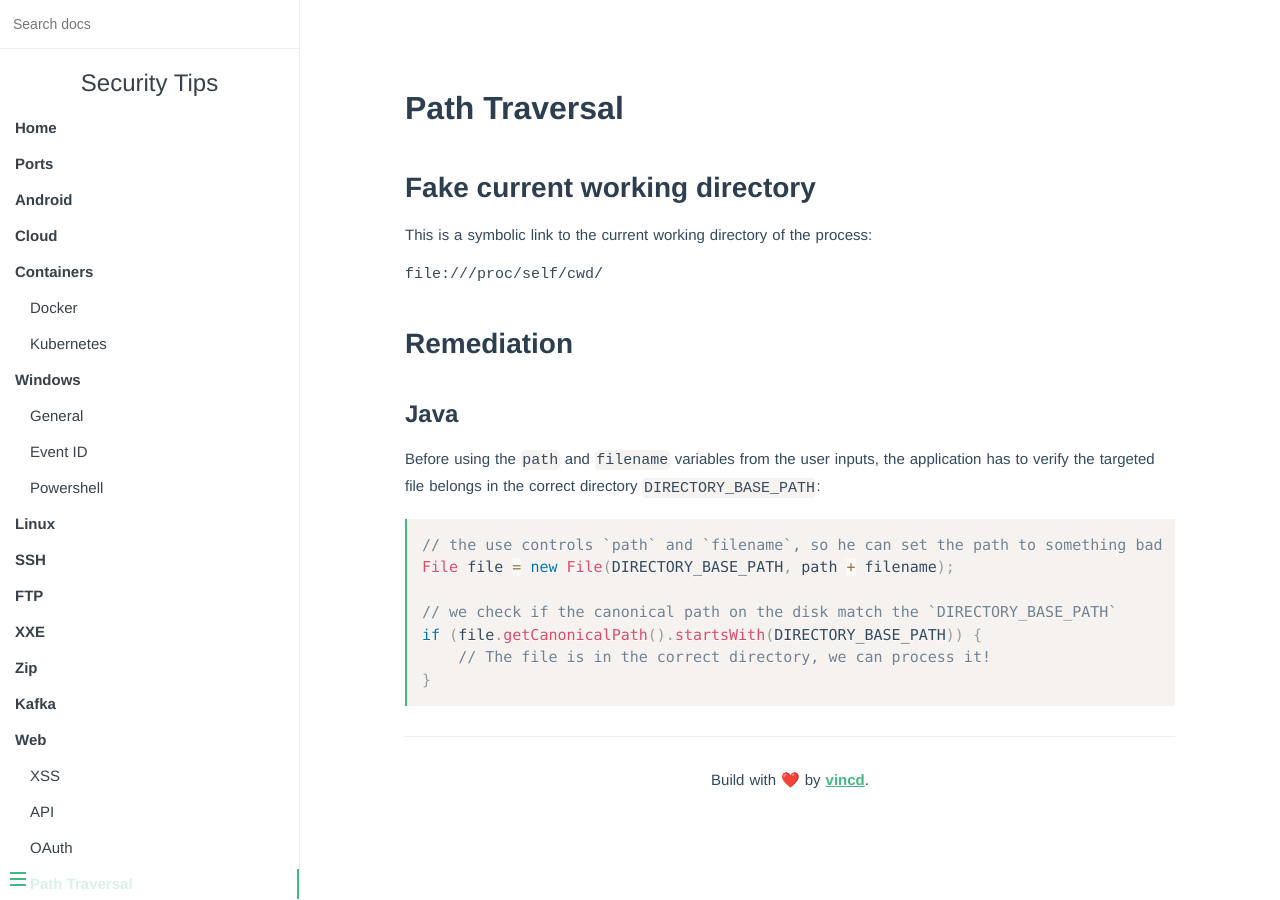
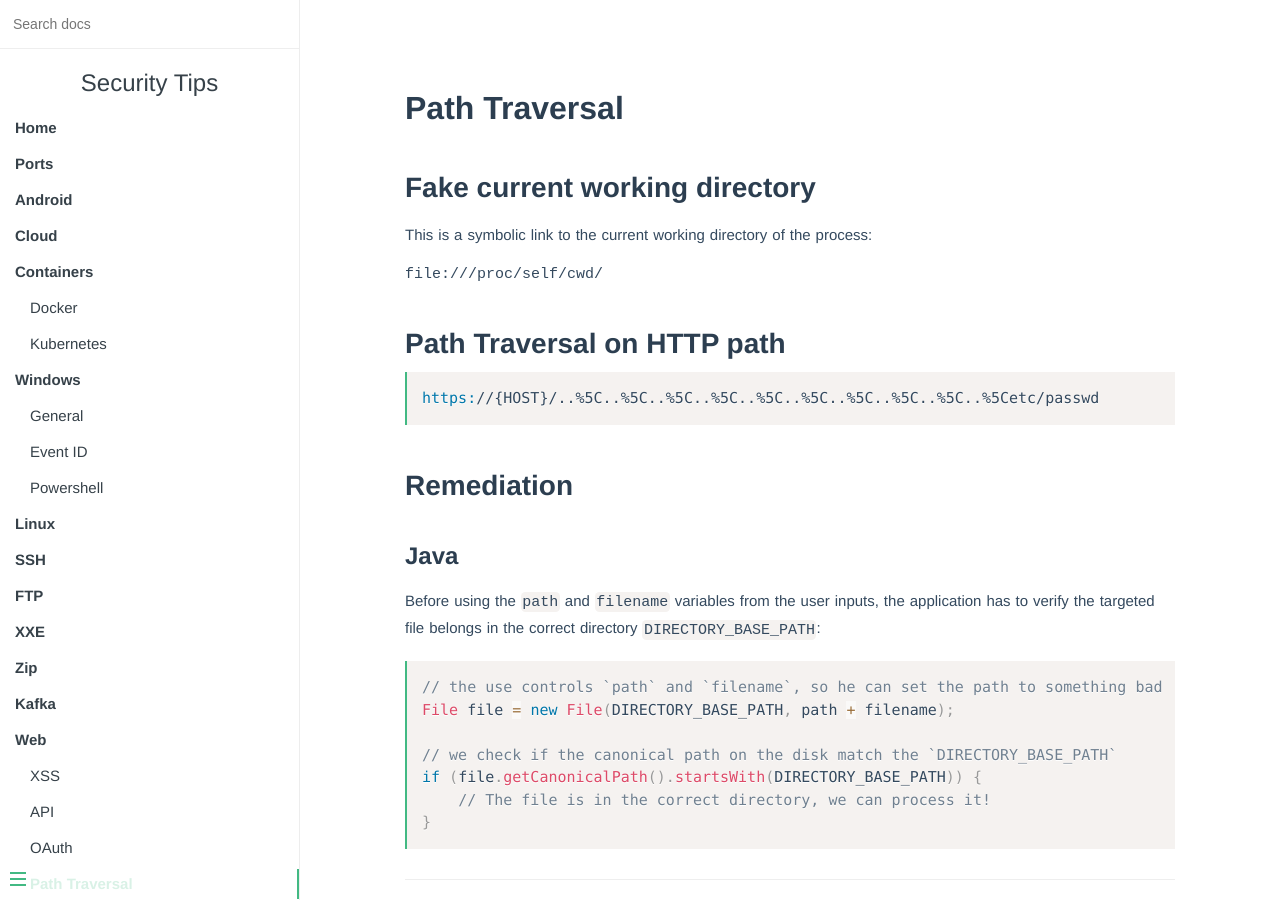
Before and after one commit to vincd/security-tips, an MkDocs documentation site: the page built from docs/path-traversal.md, in a window 1280 px wide and 900 px high. Built offline with MkDocs 1.6.1, drawn with Linux system fonts in a browser that asks for light colours.

Commit message:
Add unicode and path traversal tips Add unicode and path traversal tips

````diff
--- a/docs/path-traversal.md
+++ b/docs/path-traversal.md
@@ -6,6 +6,13 @@ Path Traversal
 This is a symbolic link to the current working directory of the process:
 ```
 file:///proc/self/cwd/
+```
+
+
+## Path Traversal on HTTP path
+
+```http
+https://{HOST}/..%5C..%5C..%5C..%5C..%5C..%5C..%5C..%5C..%5C..%5Cetc/passwd
 ```
 
 
````
Also changed, not shown: docs/miscs.md (+16 -0 lines).
